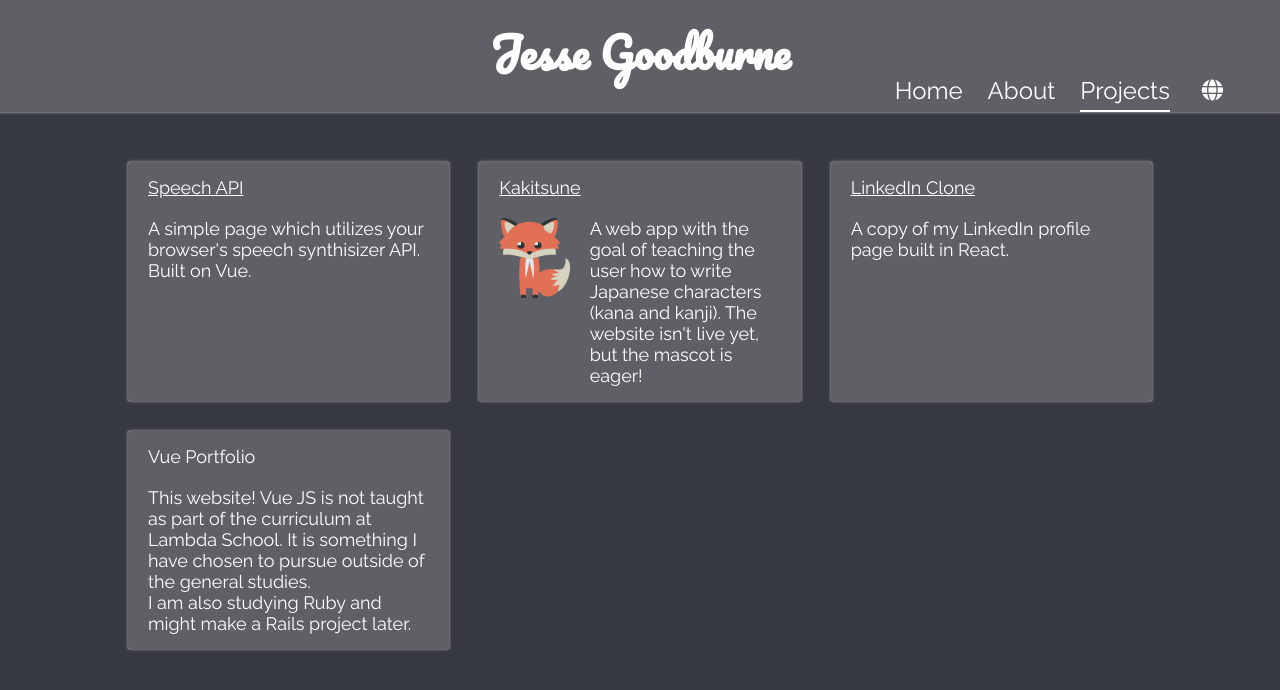
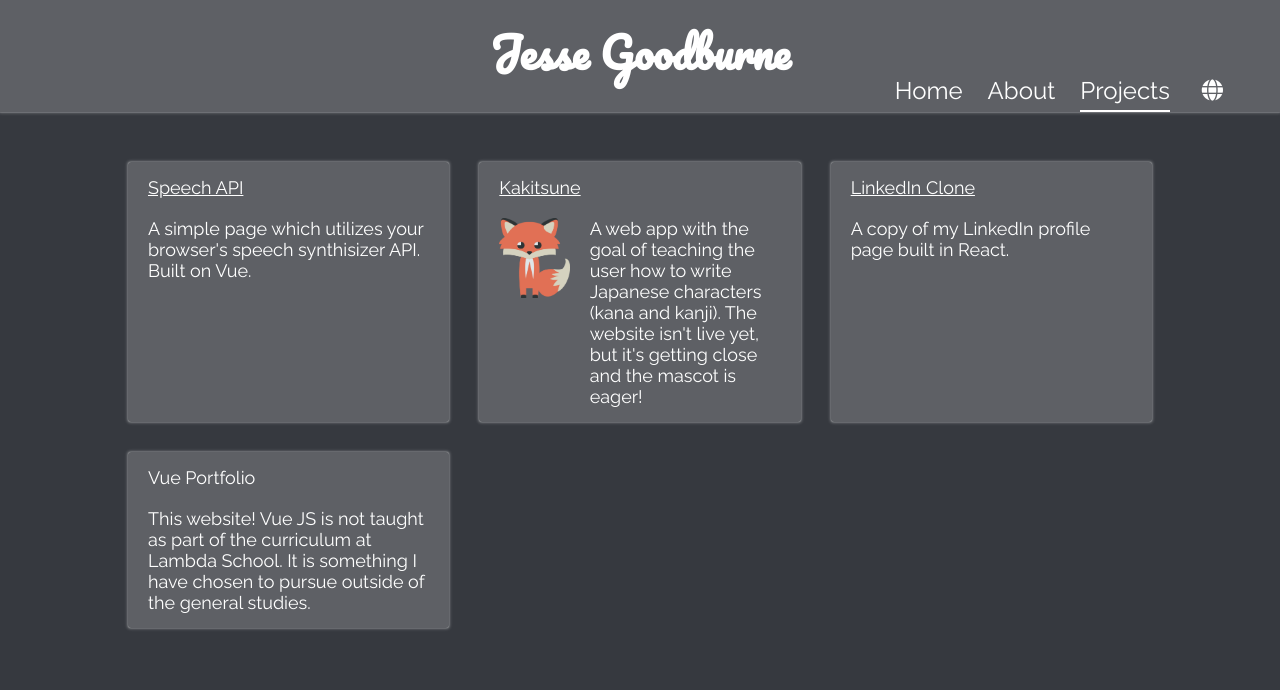
Before and after one commit to juiceboxh3ro/Vue_Speak, a Vue app: page /#/projects in a window 1280 px wide. Shown: the top 690 px of the page. Built offline with nearby package versions, Linux system fonts and the light colour scheme.

Commit message:
minor updates to text

```diff
--- a/src/views/Home.vue
+++ b/src/views/Home.vue
@@ -16,7 +16,7 @@
       <h3>Quick Facts:</h3>
       <ul>
         <li class="lh2">I am currently attending Lambda School for full-stack web development.</li>
-        <li class="lh2">I'm excited to program every day, and am self-teaching Vue, Ruby, Postgres, and Firebase.</li>
+        <li class="lh2">I'm excited to program every day, and am self-teaching Vue, Python, Postgres, and Firebase.</li>
         <li class="lh2">I hold a B.A. in Japanese Language from Temple University, Japan Campus.</li>
       </ul>
     </section>
--- a/src/views/Projects.vue
+++ b/src/views/Projects.vue
@@ -11,7 +11,7 @@
       <a target="_blank" href="https://www.kakitsune.com/">Kakitsune</a>
       <section>
         <img :src="require('../assets/fox-full.png')" alt="kakitsune logo of a fox" />
-        <p>A web app with the goal of teaching the user how to write Japanese characters (kana and kanji). The website isn't live yet, but the mascot is eager!</p>
+        <p>A web app with the goal of teaching the user how to write Japanese characters (kana and kanji). The website isn't live yet, but it's getting close and the mascot is eager!</p>
       </section>
     </div>
 
@@ -25,7 +25,7 @@
     <div class="card">
       <p>Vue Portfolio</p>
       <section>
-        <p>This website! Vue JS is not taught as part of the curriculum at Lambda School. It is something I have chosen to pursue outside of the general studies. <br /> I am also studying Ruby and might make a Rails project later.</p>
+        <p>This website! Vue JS is not taught as part of the curriculum at Lambda School. It is something I have chosen to pursue outside of the general studies.</p>
       </section>
     </div>
   </div>
```
